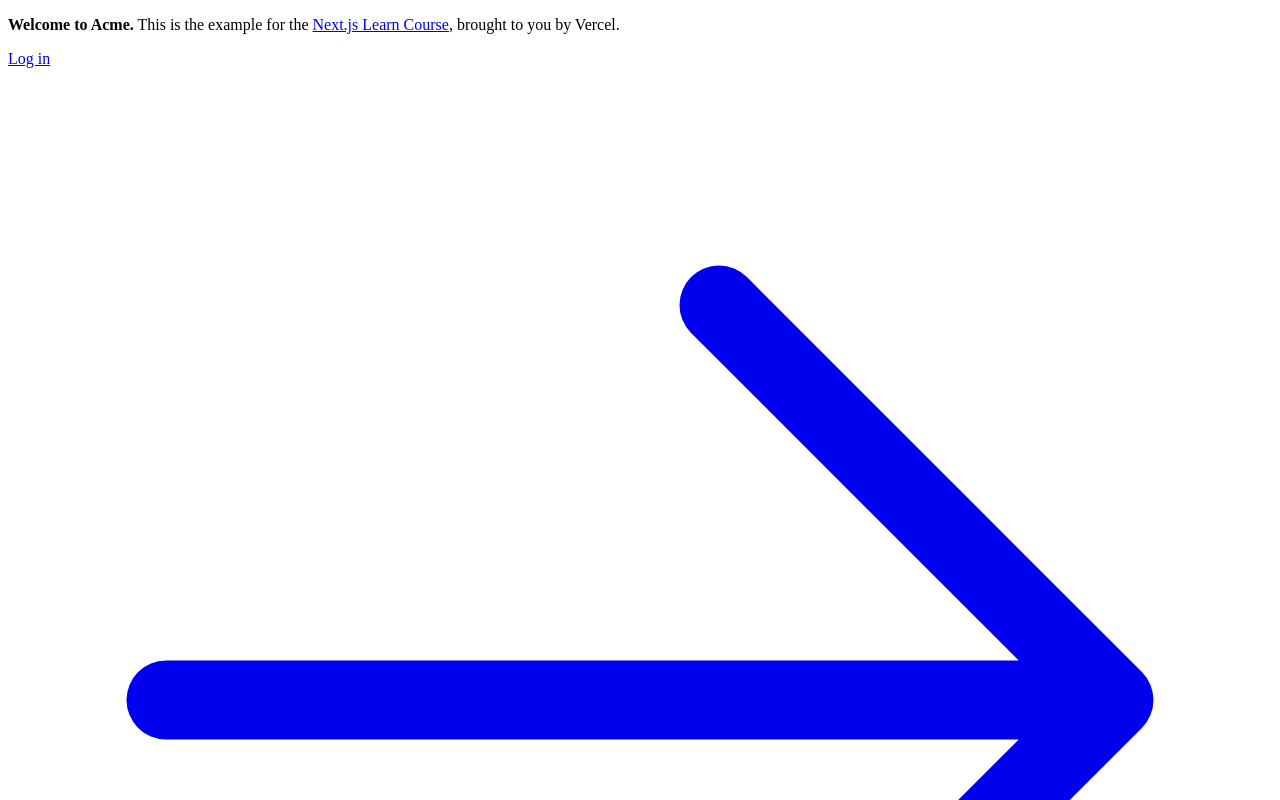
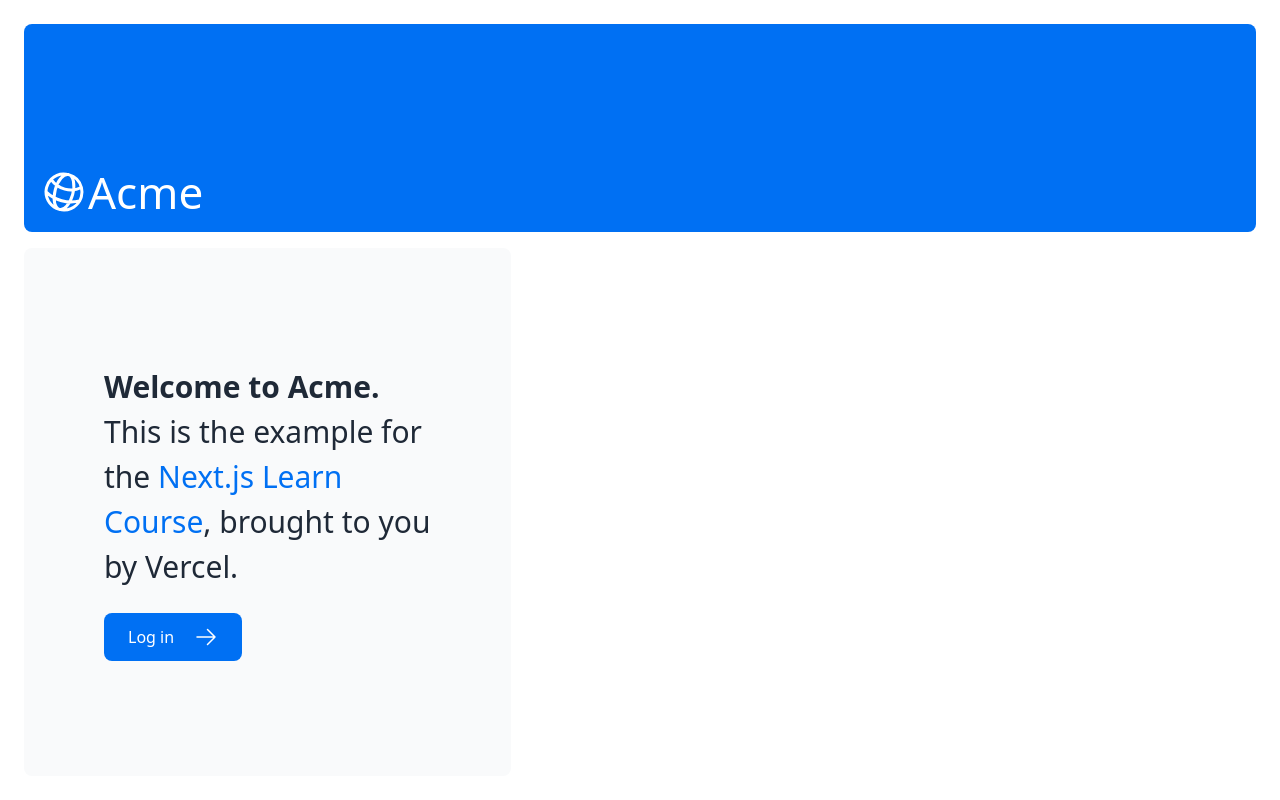
Before and after one commit to vishalr7667/Next_Js_Dashboard, a Next.js app: page / in a window 1280 px wide. Shown: the top 800 px of the page. Built offline with nearby package versions, Linux system fonts and the light colour scheme.

Commit message:
Add global CSS import and restore AcmeLogo component

```diff
--- a/app/layout.tsx
+++ b/app/layout.tsx
@@ -1,3 +1,4 @@
+import '@/app/ui/global.css';
 export default function RootLayout({
   children,
 }: {
--- a/app/page.tsx
+++ b/app/page.tsx
@@ -6,7 +6,7 @@ export default function Page() {
   return (
     <main className="flex min-h-screen flex-col p-6">
       <div className="flex h-20 shrink-0 items-end rounded-lg bg-blue-500 p-4 md:h-52">
-        {/* <AcmeLogo /> */}
+        <AcmeLogo />
       </div>
       <div className="mt-4 flex grow flex-col gap-4 md:flex-row">
         <div className="flex flex-col justify-center gap-6 rounded-lg bg-gray-50 px-6 py-10 md:w-2/5 md:px-20">
--- a/app/ui/acme-logo.tsx
+++ b/app/ui/acme-logo.tsx
@@ -1,10 +1,9 @@
 import { GlobeAltIcon } from '@heroicons/react/24/outline';
-import { lusitana } from '@/app/ui/fonts';
 
 export default function AcmeLogo() {
   return (
     <div
-      className={`${lusitana.className} flex flex-row items-center leading-none text-white`}
+      className={`flex flex-row items-center leading-none text-white`}
     >
       <GlobeAltIcon className="h-12 w-12 rotate-[15deg]" />
       <p className="text-[44px]">Acme</p>
```
